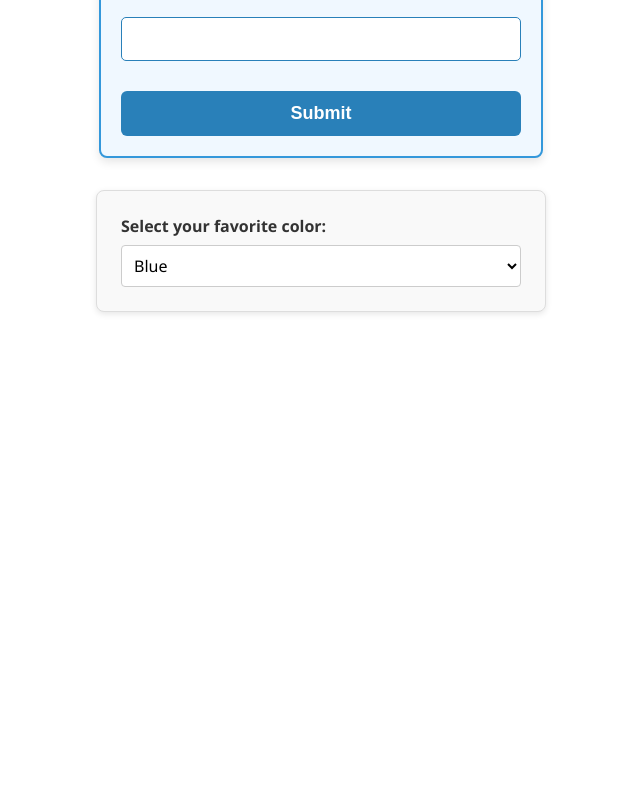
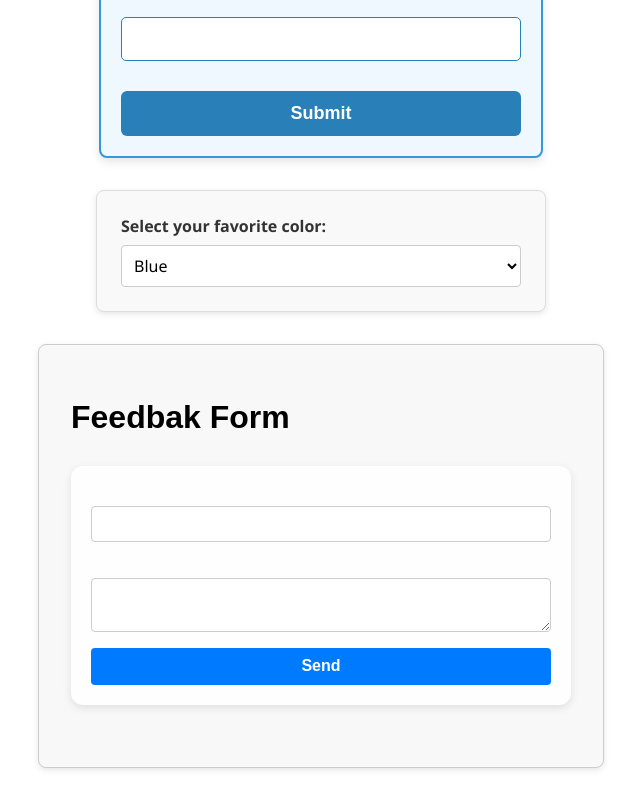
Before and after one commit to Fernando-Herrero/react-form-first, a React (Vite) app: page / in a window 1280 px wide. Shown: the part 1335-2135 px from the top of the page, without its empty margins (319-959 px from the left). Before the commit the page ends 1679 px from the top, so only its background shows below. Built offline with nearby package versions, Linux system fonts and the light colour scheme.

Commit message:
feat(FeedbackForm): create feedback form component

```diff
--- a/src/App.jsx
+++ b/src/App.jsx
@@ -3,6 +3,7 @@ import { AgeCheckForm } from "./components/AgeCheckForm/AgeCheckForm";
 import { CharacterCountForm } from "./components/CharacterCountForm/CharacterCountForm";
 import { ContactForm } from "./components/ContactForm/ContactForm";
 import { FavoriteColorForm } from "./components/FavoriteColorForm/FavoriteColorForm";
+import { FeedbacForm } from "./components/FeedbackForm/FeedbackForm";
 import { LoginForm } from "./components/LoginForm/LoginForm";
 import { NameGreetingForm } from "./components/NameGreetingForm/NameGreetingForm";
 
@@ -15,6 +16,7 @@ function App() {
 			<AgeCheckForm />
 			<LoginForm />
 			<FavoriteColorForm />
+			<FeedbacForm />
 		</>
 	);
 }
--- /dev/null
+++ b/src/components/FeedbackForm/FeedbackForm.css
@@ -0,0 +1,88 @@
+.feedback-form-container {
+	padding: 2rem;
+	max-width: 500px;
+	margin: 2rem auto;
+	border: 1px solid #ccc;
+	border-radius: 8px;
+	background-color: #f8f8f8;
+	box-shadow: 0 2px 6px rgba(0, 0, 0, 0.1);
+	font-family: Arial, sans-serif;
+}
+
+.feedback-form h1 {
+	text-align: center;
+	margin-bottom: 1rem;
+	color: #333;
+}
+
+.feedback-form {
+	display: flex;
+	flex-direction: column;
+	gap: 1rem;
+}
+
+.feedback-form input,
+.feedback-form textarea {
+	padding: 0.5rem;
+	font-size: 1rem;
+	border: 1px solid #ccc;
+	border-radius: 4px;
+}
+
+.feedback-form button {
+	padding: 0.6rem;
+	font-size: 1rem;
+	border: none;
+	border-radius: 4px;
+	background-color: #007bff;
+	color: white;
+	cursor: pointer;
+	transition: background-color 0.3s;
+}
+
+.feedback-form button:hover {
+	background-color: #0056b3;
+}
+
+.resume-info-form {
+	margin-top: 1.5rem;
+	padding: 1rem;
+	background-color: #e9ecef;
+	border-radius: 6px;
+	border: 1px solid #ccc;
+}
+
+.resume-info-form span {
+	display: block;
+	margin-bottom: 0.5rem;
+}
+
+.resume-info-form button {
+	margin-top: 1rem;
+	padding: 0.5rem 1rem;
+	font-size: 1rem;
+	border: none;
+	border-radius: 4px;
+	background-color: #28a745;
+	color: white;
+	cursor: pointer;
+	transition: background-color 0.3s;
+}
+
+.resume-info-form button:hover {
+	background-color: #218838;
+}
+
+.error {
+	color: #dc3545;
+	margin-top: 0.5rem;
+	display: block;
+	font-weight: bold;
+}
+
+.succes-message {
+	color: #28a745;
+	font-weight: bold;
+	margin-top: 1rem;
+	text-align: center;
+}
--- /dev/null
+++ b/src/components/FeedbackForm/FeedbackForm.jsx
@@ -0,0 +1,76 @@
+import { useState } from "react";
+import "./FeedbackForm.css";
+
+const INITIAL_FORM_STATE = {
+	name: "",
+	textarea: "",
+	submitted: false,
+	succes: false,
+	error: "",
+};
+
+export const FeedbacForm = () => {
+	const [form, setForm] = useState(INITIAL_FORM_STATE);
+
+	const handleInfoForm = ({ target: { name, value } }) => {
+		setForm((prev) => ({ ...prev, [name]: value, submitted: false, succes: false, error: "" }));
+	};
+
+	const handleSubmit = (event) => {
+		event.preventDefault();
+
+		if (!form.name || !form.textarea) return setForm((prev) => ({ ...prev, error: "Any field can't be empty" }));
+
+		console.log(form);
+		setForm((prev) => ({ ...prev, submitted: true, succes: false, error: "" }));
+	};
+
+	const handleFinalSubmitted = () => {
+		setForm({ ...INITIAL_FORM_STATE, succes: true });
+		console.log(form);
+	};
+
+	return (
+		<div className="feedback-form-container">
+			<h1>Feedbak Form</h1>
+			<form className="feedback-form" onSubmit={handleSubmit}>
+				<label htmlFor="feedback-name"></label>
+				<input
+					type="text"
+					id="feedback-name"
+					name="name"
+					autoComplete="name"
+					value={form.name}
+					onChange={handleInfoForm}
+				/>
+
+				<label htmlFor="feedback-textarea"></label>
+				<textarea
+					id="feedback-textarea"
+					name="textarea"
+					autoComplete="off"
+					value={form.textarea}
+					onChange={handleInfoForm}
+				/>
+				<button type="submit">Send</button>
+			</form>
+
+			{form.error && <span className="error">{form.error}</span>}
+			{form.submitted && (
+				<div className="resume-info-form">
+					<h2>Summary:</h2>
+					<span>
+						<strong>Name:</strong>
+						{form.name}
+					</span>
+					<span>
+						<strong>Textarea:</strong>
+						{form.textarea}
+					</span>
+					<button onClick={handleFinalSubmitted}>Clear</button>
+				</div>
+			)}
+			{form.succes && <span className="succes-message">{form.succes}</span>}
+		</div>
+	);
+};
```
